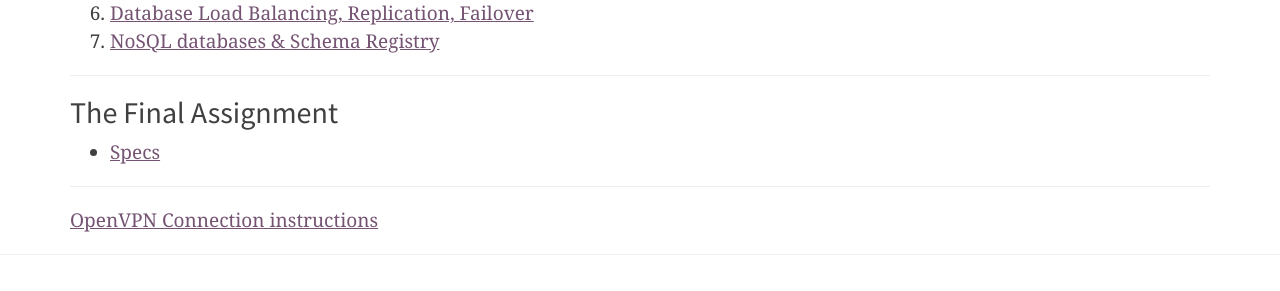
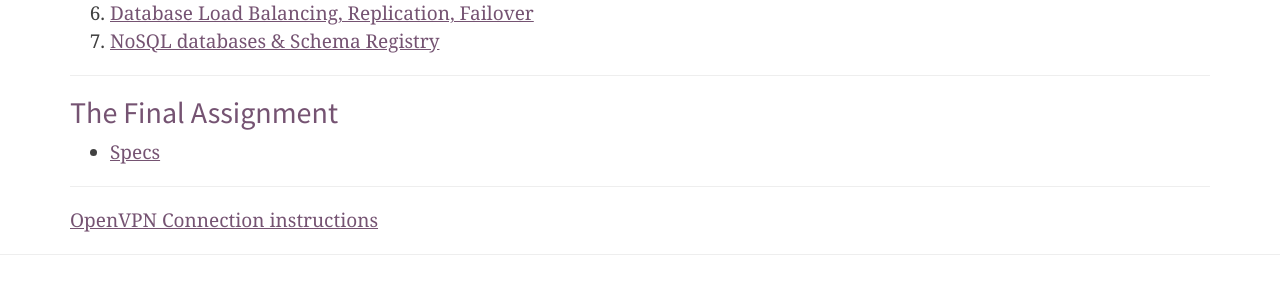
Before and after one commit to RTBHOUSE/mimuw-blog, a Jekyll site: the page built from index.html, in a window 1280 px wide. Shown: the part 1274-1565 px from the top of the page. Built offline with Jekyll 4.4.1, drawn with Linux system fonts in a browser that asks for light colours; nearby versions of some CDN libraries; the list of posts is cut into pages by our own code.

Commit message:
Formatting

```diff
--- a/index.html
+++ b/index.html
@@ -87,7 +87,7 @@ image: "img/home-bg.jpg"
 
 <hr>
 
-<div class="assignment">
+<div class="lectures">
 	<h2>
 		The Final Assignment
 	</h2>
```
